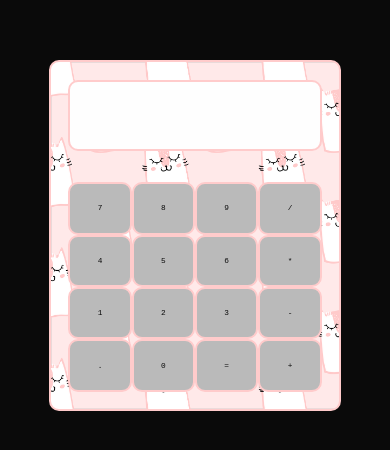
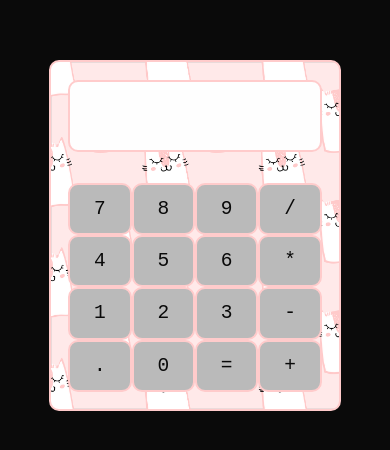
Before and after one commit to RoxxVS/calculadora, a plain HTML site: page index.html in a window 390 px wide. Shown: the part 128-578 px from the top of the page. Drawn offline with Linux system fonts and the light colour scheme; a web font is replaced by a local one.

Commit message:
Update styles.css

```diff
--- a/styles.css
+++ b/styles.css
@@ -18,6 +18,7 @@
     box-sizing: border-box;
     margin: 0;
     padding: 0;
+    font-size: 2vw;
 }
 body {
     padding: 5%;
@@ -42,6 +43,7 @@ div.calculadora {
 div.calculadora div.pantalla {
     margin: 0 auto;
     padding: 2%;
+    padding-top: 5%;
     width: 100%;
     height: 25%;
     background-color: var(--color-claro);
@@ -59,7 +61,7 @@ div.calculadora div.pantalla:hover {
 }
 div.calculadora div.pantalla p {
     text-align: end;
-    font-size: 3vw;
+    font-size: 1.5rem;
     display: block;
     width: 100%;
     height: 100%;
@@ -89,9 +91,17 @@ div.calculadora div.botones div.boton:active {
 }
 div.calculadora div.botones div.boton p {
     display: block;
-    font-size: 2vw;
+}
+@media only screen and (max-width: 1200px) {
+    * {
+        font-size: 3vw;
+    }
+
 }
 @media only screen and (max-width: 800px) {
+    * {
+        font-size: 4vw;
+    }
     div.calculadora {
         margin-top: 10vh;
         width: 60vw;
@@ -100,6 +110,9 @@ div.calculadora div.botones div.boton p {
     }
 }
 @media only screen and (max-width: 500px) {
+    * {
+        font-size: 5vw;
+    }
     div.calculadora {
         margin-top: 20vh;
         width: 75vw;
```
